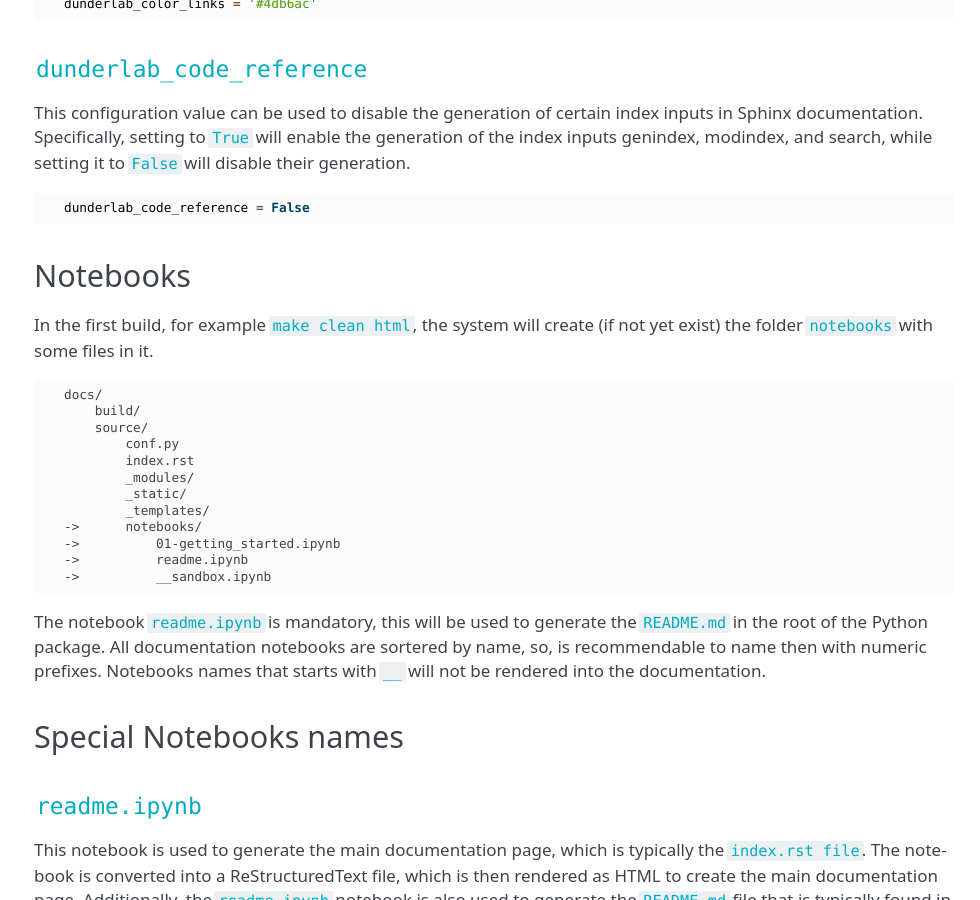
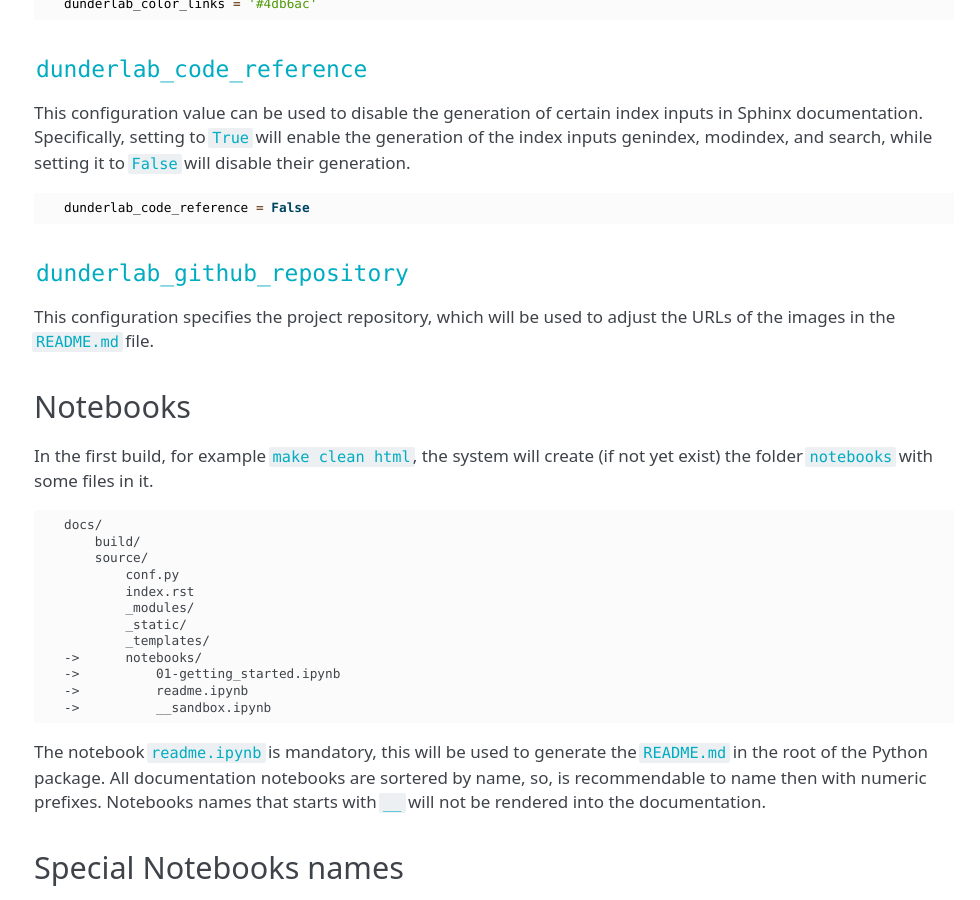
Before and after one commit to dunderlab/python-dunderlab.docs, a Sphinx documentation site: the page built from docs/source/index.rst, in a window 1280 px wide and 900 px high, scrolled down 1220 px. Shown: the whole window, without its empty margins (296-1276 px from the left). Built offline with Sphinx 7.4.7, drawn with Linux system fonts in a browser that asks for light colours; some of the changed text lies outside the part shown.

Commit message:
Update documentation

```diff
--- a/docs/source/notebooks/readme.rst
+++ b/docs/source/notebooks/readme.rst
@@ -89,6 +89,12 @@
 
     dunderlab_code_reference = False
 
+``dunderlab_github_repository``
+~~~~~~~~~~~~~~~~~~~~~~~~~~~~~~~
+
+This configuration specifies the project repository, which will be used
+to adjust the URLs of the images in the ``README.md`` file.
+
 Notebooks
 ---------
 
@@ -175,6 +181,10 @@
 
    sys.path.insert(0, os.path.abspath('relative_path_to_module'))
 
+| **Images in README.md are not visible:**
+| The images used in the ``readme.ipynb`` notebook should be placed in a
+  folder called ``_images``.
+
 Recommendations
 ===============
 
--- a/dunderlab/docs/__init__.py
+++ b/dunderlab/docs/__init__.py
@@ -200,7 +200,7 @@
         with open('../README.md', 'r') as file:
             content = file.read()
         content = content.replace(
-            '(_images/', f'({app.config.dunderlab_github_repository}/blob/master/docs/source/notebooks/_images/')
+            '(_images/', f'({app.config.dunderlab_github_repository}/raw/main/docs/source/notebooks/_images/')
         with open('../README.md', 'w') as file:
             file.write(content)
 
```
Also changed, not shown: README.md (+8 -0 lines), 1 other file.
